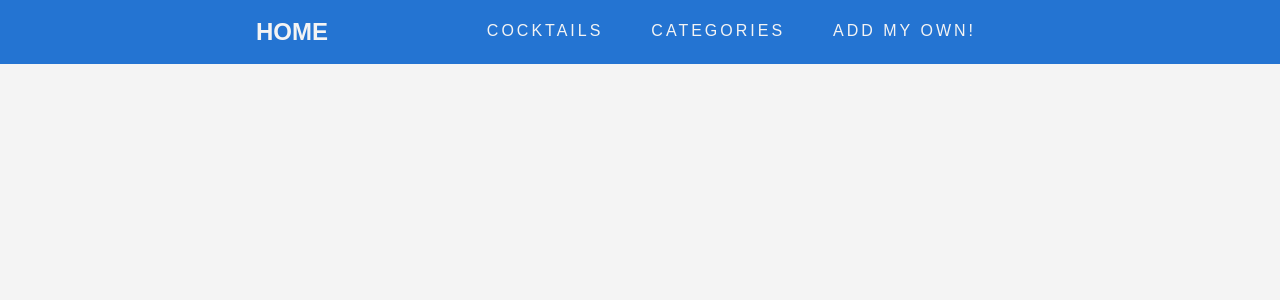
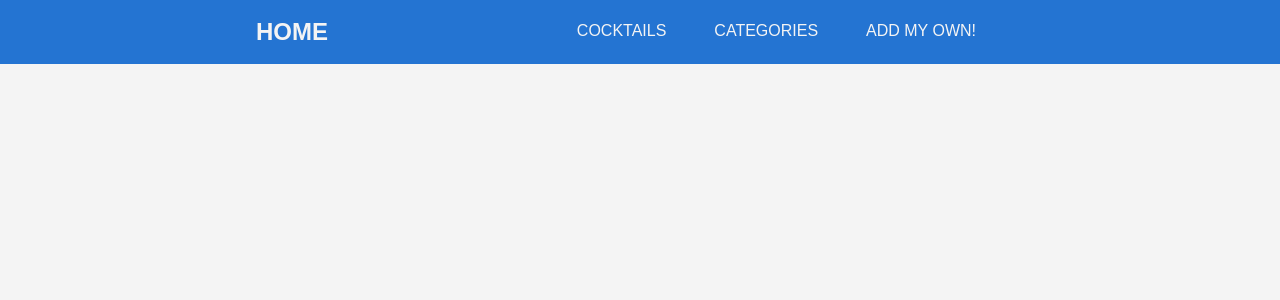
Before and after one commit to joenapper/drinking-hub, a Flask app: page / in a window 1280 px wide. Shown: the top 300 px of the page. Run offline with Flask 2, Linux system fonts and the light colour scheme; data that the repository does not hold is empty; some libraries are stand-ins or nearby versions.

Commit message:
Removed letter spacing in nav links

```diff
--- a/static/css/style.css
+++ b/static/css/style.css
@@ -66,7 +66,6 @@ nav a {
 }
 
 .nav-links a {
-    letter-spacing: 3px;
     font-size: 1em;
 }
 
```
